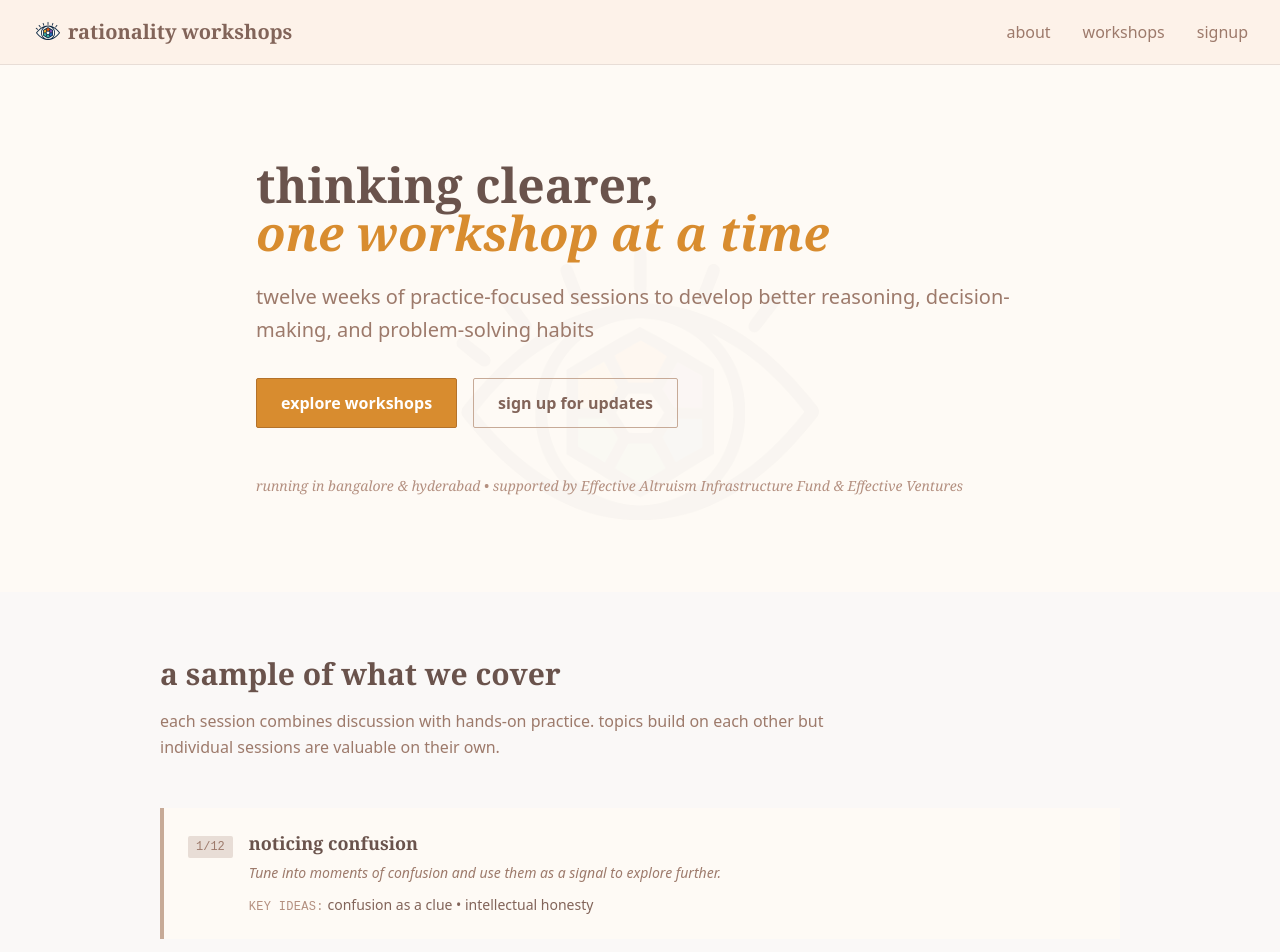
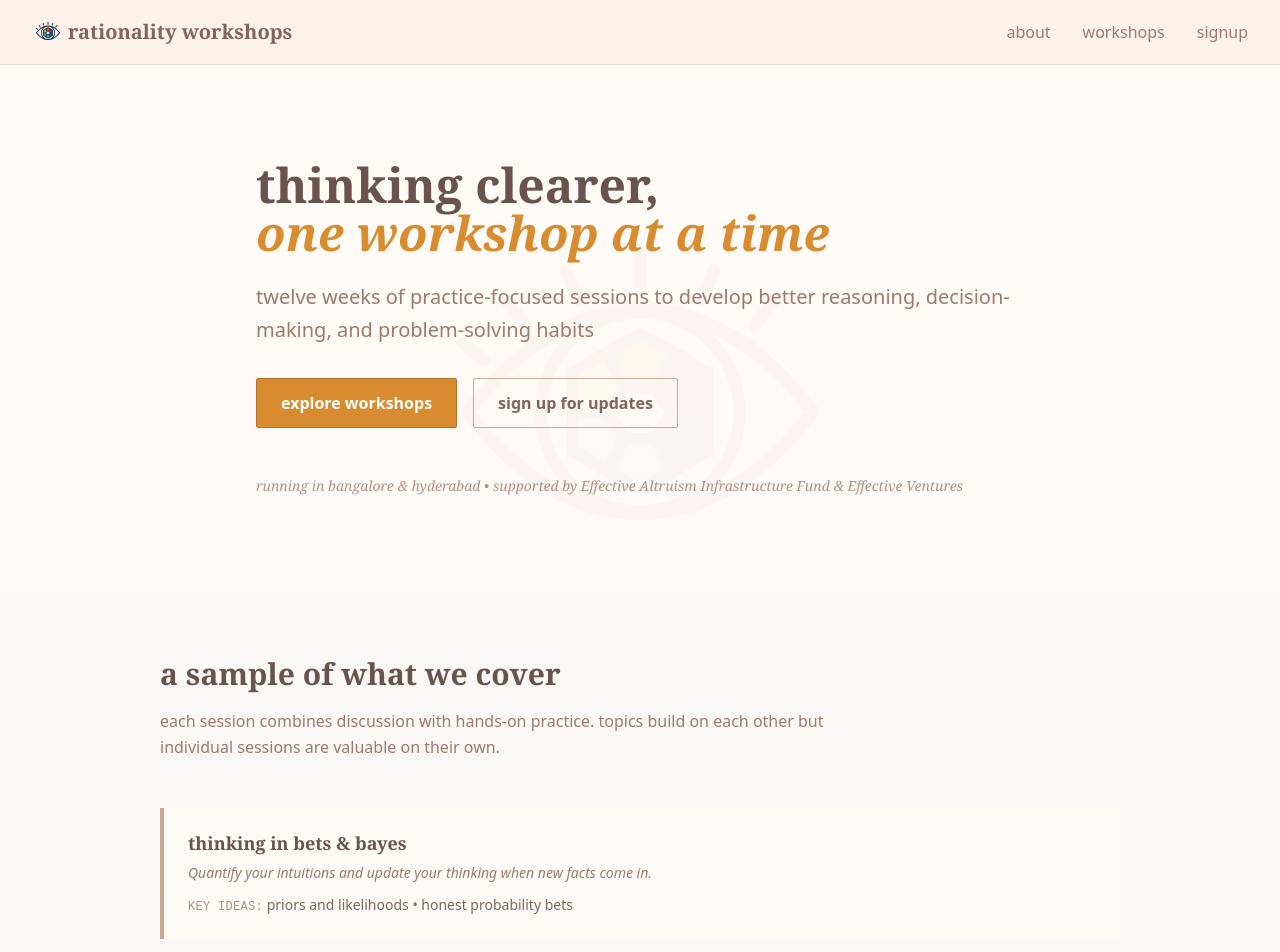
Before and after one commit to rdbcasillas/rationality-course, a Vue app: page / in a window 1280 px wide. Shown: the top 952 px of the page. Built offline with nearby package versions, Linux system fonts and the light colour scheme.

Commit message:
Final review fixes: remove workshop numbers from homepage, fix spelling, update online workshop text
🤖 Generated with [Claude Code](https://claude.ai/code)

Co-Authored-By: Claude <noreply@anthropic.com>

```diff
--- a/src/views/About.vue
+++ b/src/views/About.vue
@@ -25,7 +25,7 @@
           What’s missing isn’t another flood of information. It’s the habits and
           mental skills that help us pause when we’re confused, look deeper
           instead of rushing past, and connect with people who are also
-          practising deliberate, clear thinking.
+          practicing deliberate, clear thinking.
         </p>
       </section>
 
--- a/src/views/Home.vue
+++ b/src/views/Home.vue
@@ -65,13 +65,6 @@
               class="bg-warm-50 border-l-4 border-clay-400 p-6 hover:bg-warm-100 transition-colors duration-200"
             >
               <div class="flex flex-col md:flex-row md:items-start gap-4">
-                <div class="flex-shrink-0">
-                  <span
-                    class="text-xs font-mono text-clay-600 bg-clay-200 px-2 py-1 rounded-sm"
-                  >
-                    {{ workshop.number }}/12
-                  </span>
-                </div>
                 <div class="flex-1">
                   <h3
                     class="text-lg font-semibold text-clay-800 mb-2 font-serif leading-tight"
@@ -106,7 +99,7 @@
         </div>
       </section>
 
-      <!-- What You'll Develop Section -->
+      <!-- What You Develop Section -->
       <section id="features" class="py-16">
         <div class="max-w-4xl mx-auto px-4 sm:px-6 lg:px-8">
           <div class="mb-12">
@@ -331,17 +324,17 @@ export default {
     featuredWorkshops() {
       return [
         {
-          number: 1,
-          emoji: "🤔",
-          title: "Noticing Confusion",
-          goal: "Tune into moments of confusion and use them as a signal to explore further.",
+          number: 2,
+          emoji: "📊",
+          title: "Thinking in Bets & Bayes",
+          goal: "Quantify your intuitions and update your thinking when new facts come in.",
           coreIdeas: [
-            "Confusion as a clue",
-            "Intellectual honesty",
-            "Noticing vs. ignoring",
+            "Priors and likelihoods",
+            "Honest probability bets",
+            "Calibration & fast updating",
           ],
           category: "Foundations",
-          slug: "noticing-uncertainty",
+          slug: "bets-and-bayes",
         },
         {
           number: 3,
--- a/src/views/Interest.vue
+++ b/src/views/Interest.vue
@@ -79,7 +79,7 @@
               placeholder="your city"
             />
             <p class="text-xs text-clay-500 mt-1">
-              Write 'online' to signal interest in virtual workshops
+              Write 'online' if you can't attend offline ones or prefer virtual workshops
             </p>
           </div>
 
```
